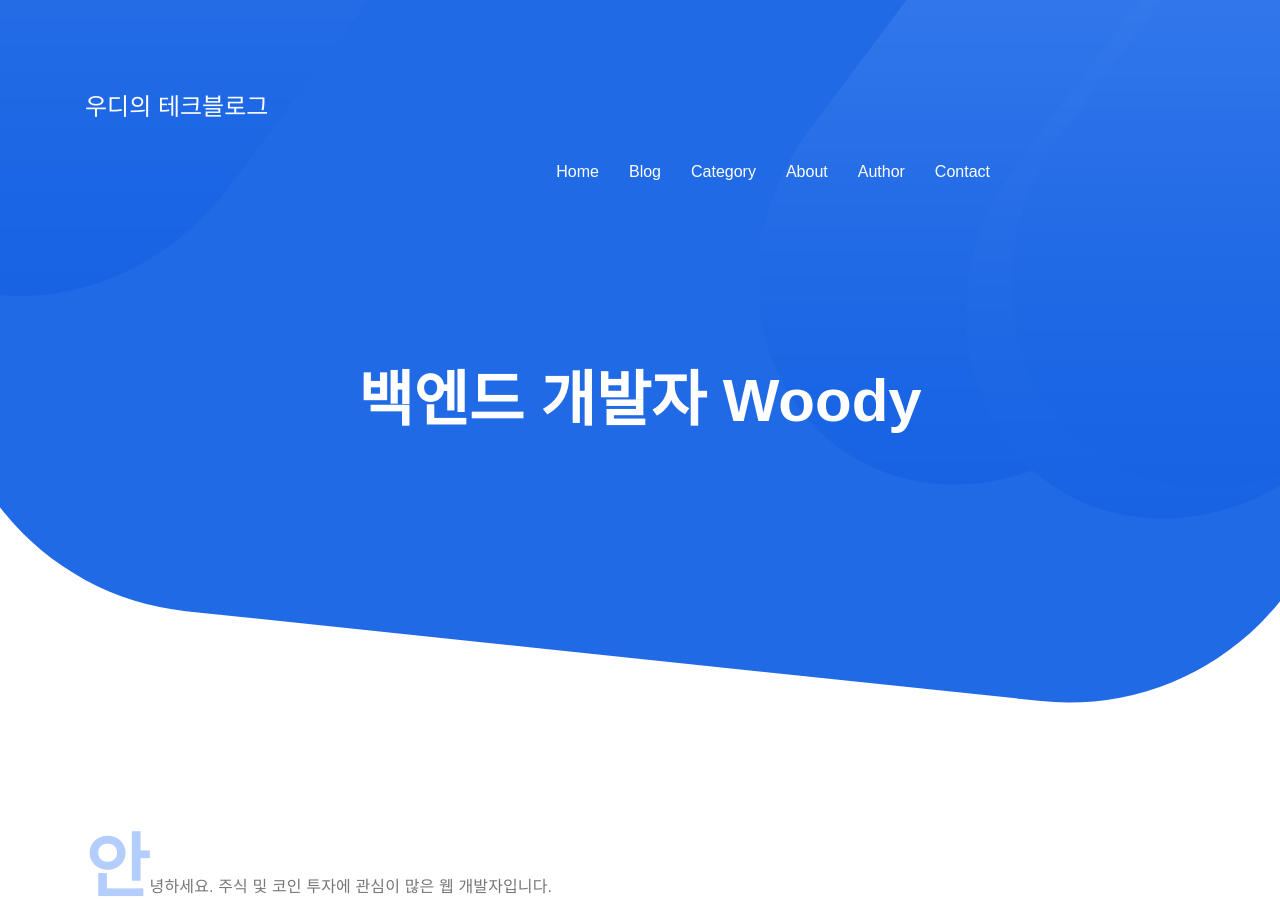
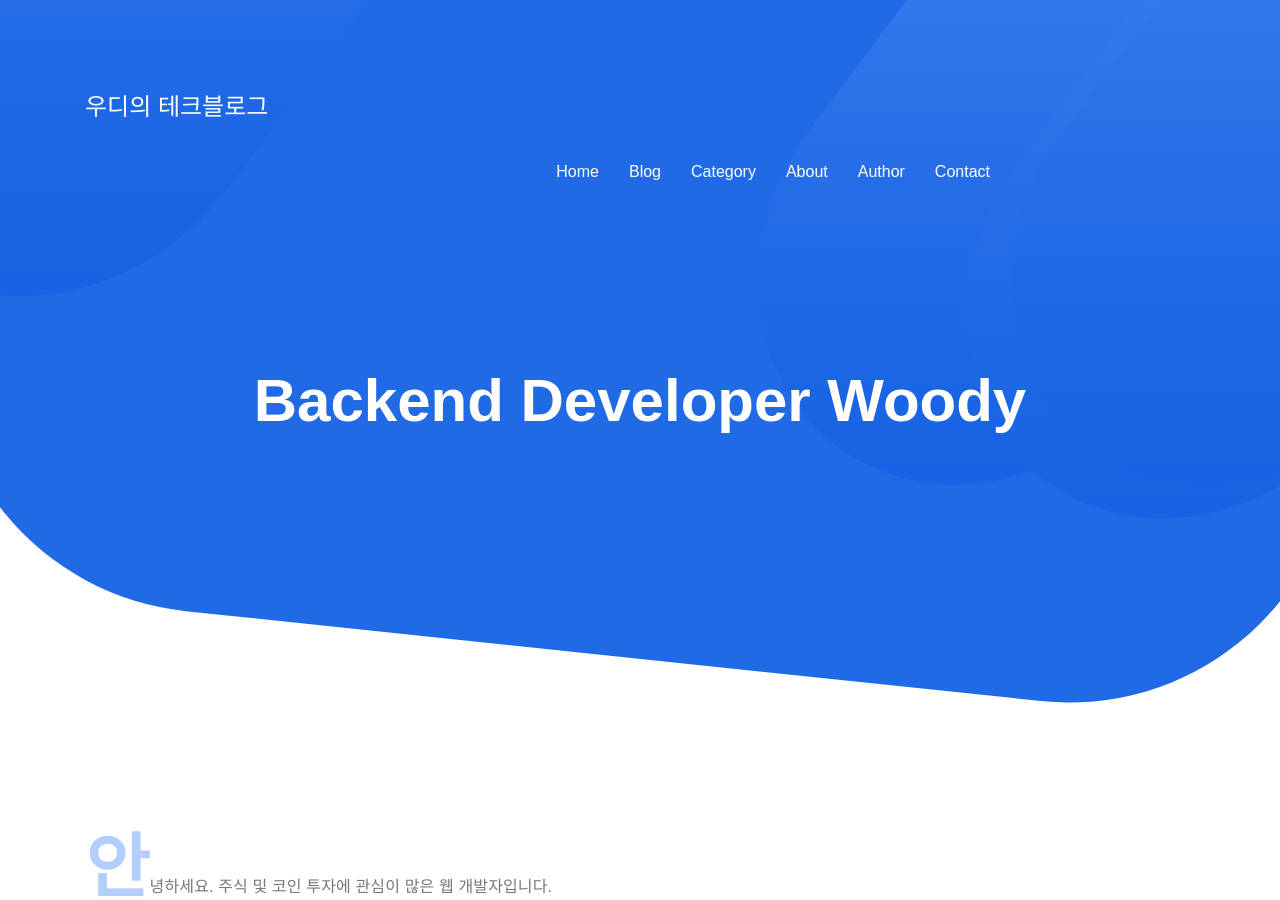
Before and after one commit to yuuisang/yuuisang.github.io, a Jekyll site: the page built from about.html, in a window 1280 px wide and 900 px high. Built offline with Jekyll 4.4.1, drawn with Linux system fonts in a browser that asks for light colours; some web fonts are replaced.

Commit message:
theme set

```diff
--- a/about.html
+++ b/about.html
@@ -1,6 +1,6 @@
 ---
 layout: page
-title: 백엔드 개발자 Woody
+title: Backend Developer Woody
 ---
 <div class="blog-area bg-color1 p-t-130 p-b-130">
    <div class="container">
```
